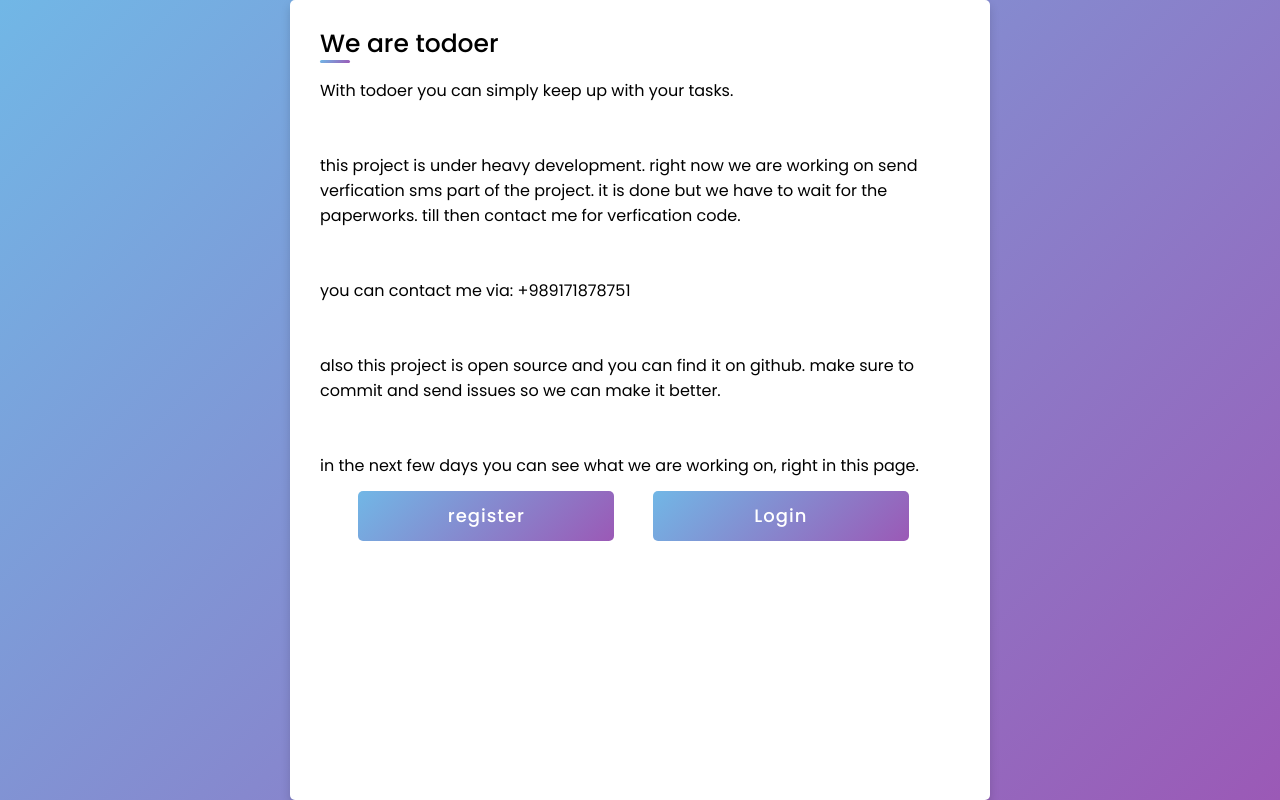
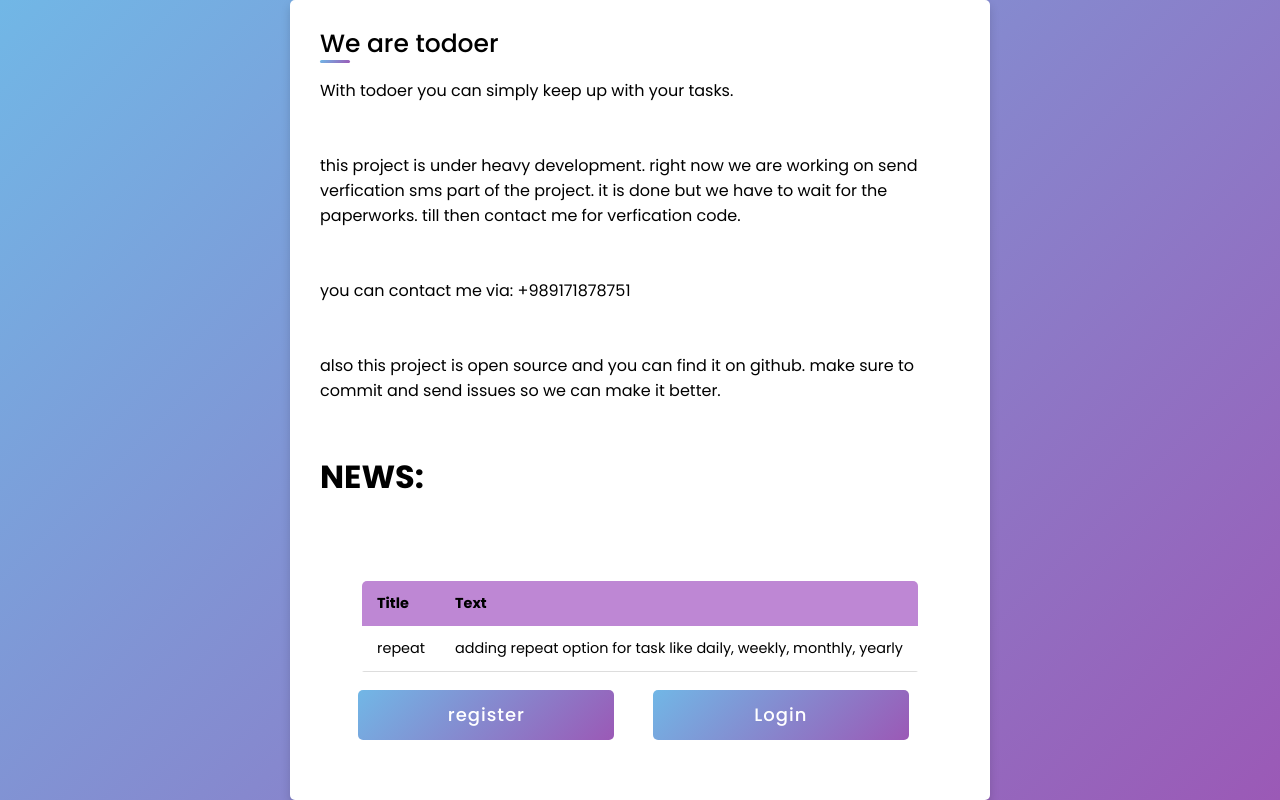
Before and after one commit to marf4196/nextodo, a Django app: page / in a window 1280 px wide. Run offline with Django 3.2, Linux system fonts and the light colour scheme; data comes from the database, SQL or seed files in the repository; both versions use the stored data as it was after the commit; parts of the project's set-up code (start-up, migrations or seed data) failed here and were passed over.

Commit message:
news section added

```diff
--- a/Todoer/settings.py
+++ b/Todoer/settings.py
@@ -24,9 +24,9 @@ BASE_DIR = Path(__file__).resolve().parent.parent
 SECRET_KEY = 'django-insecure-a7=m+m=%0gxh4ctkt_)bmy3(2!0ic6+$yjqye!@(q3_n*2-(+a'
 
 # SECURITY WARNING: don't run with debug turned on in production!
-DEBUG = False
+DEBUG = True
 
-ALLOWED_HOSTS = ['192.168.1.103', '94.183.230.36']
+ALLOWED_HOSTS = ['127.0.0.1']
 
 
 # Application definition
@@ -132,5 +132,6 @@ DEFAULT_AUTO_FIELD = 'django.db.models.BigAutoField'
 STATICFILES_DIRS = [
     os.path.join(BASE_DIR, 'web/static'),
 ]
+# AUTH_USER_MODEL = 'myapp.MyUser'
 
 RECAPTCHA_SECRET_KEY = 'Your Code here'
--- a/web/admin.py
+++ b/web/admin.py
@@ -1,5 +1,6 @@
 from django.contrib import admin
-from .models import Task, TempUser
+from .models import Task, TempUser, news
 
 admin.site.register(Task)
 admin.site.register(TempUser)
+admin.site.register(news)
--- a/web/models.py
+++ b/web/models.py
@@ -49,3 +49,8 @@ class TempUser(models.Model):
     password    = models.CharField(max_length=512)
     code        = models.CharField(max_length=512)
     phone       = models.CharField(max_length=512)
+
+class news(models.Model):
+    title       = models.CharField(max_length=512)
+    text        = models.CharField(max_length=1024)
+    is_active   = models.BooleanField()
--- a/web/static/css/style.css
+++ b/web/static/css/style.css
@@ -50,6 +50,7 @@ table td {
 
 table tbody tr {
   border-bottom: 1px solid #ddd;
+  word-break:break-all;
 }
 
 select {
--- a/web/templates/index.html
+++ b/web/templates/index.html
@@ -30,8 +30,26 @@
               also this project is open source and you can find it on github. make sure
               to commit and send issues so we can make it better.
               <br><br><br>
-              in the next few days you can see what we are working on, right in this page.
+              <h1>NEWS:</h1>
+              <br><br><br>
             </p>
+            <table>
+              <thead>
+                  <tr>
+                      <th>Title</th>
+                      <th>Text</th>
+                  </tr>
+
+              </thead>
+              {% for new in news %}
+              <tbody>
+                  <tr>
+                      <td>{{ new.title }}</td>
+                      <td>{{ new.text }}</td>
+                  </tr>
+              </tbody>
+                  {% endfor %}
+          </table>
           </div>
           {% if request.user.is_anonymous %}
           <div class="button-container">
--- a/web/views.py
+++ b/web/views.py
@@ -3,16 +3,21 @@ from django.shortcuts import render
 from django.contrib.auth.models import User
 from django.shortcuts import redirect
 from django.contrib.auth import authenticate, login, logout
-from .models import Task, TempUser
+from .models import Task, TempUser, news
 from django.conf import settings
 import datetime
 import random
 import string
 from kavenegar import *
 import time
+import logging
+
 
 api = KavenegarAPI('7A336337304B75774A5748326E673871756F2F657572764F576D6747526F63626A33556F674A514B4135303D')
 random_str = lambda N: ''.join(random.SystemRandom().choice(string.ascii_uppercase + string.ascii_lowercase + string.digits) for _ in range(N))
+logging.basicConfig(filename='activation.log' ,level=logging.DEBUG,
+    format='%(asctime)s:%(levelname)s:%(message)s')
+
 
 def get_client_ip(request):
     x_forwarded_for = request.META.get('HTTP_X_FORWARDED_FOR')
@@ -53,9 +58,17 @@ def RateLimited(maxPerSecond): # a decorator. @RateLimited(10) will let 10 runs
 def index_view(request, *args, **kwargs):
     print(f'\n\n\n----------------\n\n\n{request.user.username} : {get_client_ip(request)} opened index view at {datetime.datetime.now()}\n\n\n----------------\n\n\n')
     print(request.user.username)
-    context = {
-        'user': request.user
-    }
+    if news.objects.filter(is_active=True).exists():
+        all_news = news.objects.filter(is_active=True)
+
+        context = {
+            'user': request.user,
+            'news': all_news
+        }
+    else:
+        context = {
+            'user': request.user,
+        }
     return render(request, 'index.html', context)
 
 
@@ -65,7 +78,7 @@ def register_view(request, *args, **kwargs):
 
     if request.user.is_anonymous:
         if request.POST:
-            if not grecaptcha_verify(request): # captcha was not correct
+            if  grecaptcha_verify(request): # captcha was not correct important remember to add 'not'
                 context = {'message': 'reCaptcha failed, or maybe you are robot?'} #TODO: forgot password
                 return render(request, 'register.html', context)
             if not User.objects.filter(username = request.POST['username']).exists():
@@ -100,7 +113,8 @@ def register_view(request, *args, **kwargs):
                         #            'receptor': '09171878751',
                         #            'message' :activeMessage }
                         # response = api.sms_send( params)
-                        print(f'\n\n\n----------------\n\n\n{activeMessage}\n\n\n----------------\n\n\n')
+                        logging.debug(f'\n\n\n----------------\n\n\n{activeMessage}\n\n\n----------------\n\n\n')
+                        # print(f'\n\n\n----------------\n\n\n{activeMessage}\n\n\n----------------\n\n\n')
 
                         context = {
                         'username': request.POST['username'],
```
Also changed, not shown: test/test.py (added, +36 -0 lines), ReadMe.MD (added), db.sqlite3 (added), web/migrations/0001_initial.py, web/migrations/0002_news.py (added), 3 other files.
